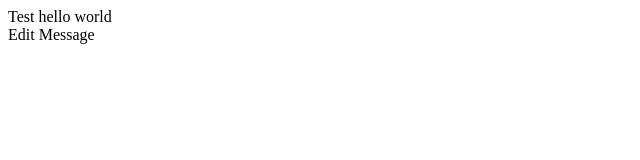
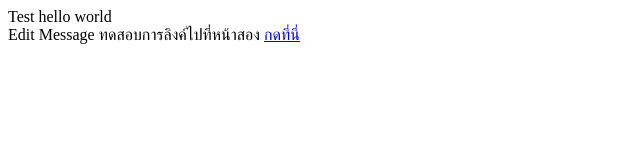
Before and after one commit to soonthorn/test-static-web-do-space, a plain HTML site: page index.html in a window 1280 px wide. Shown: the whole page, without its empty margins (0-640 px from the left). Drawn offline with Linux system fonts and the light colour scheme.

Commit message:
Update index.html

```diff
--- a/index.html
+++ b/index.html
@@ -1,3 +1,4 @@
 Test hello world
 <br>
 Edit Message
+ทดสอบการลิงค์ไปที่หน้าสอง <a href="page2.html">กดที่นี่</a>
```
